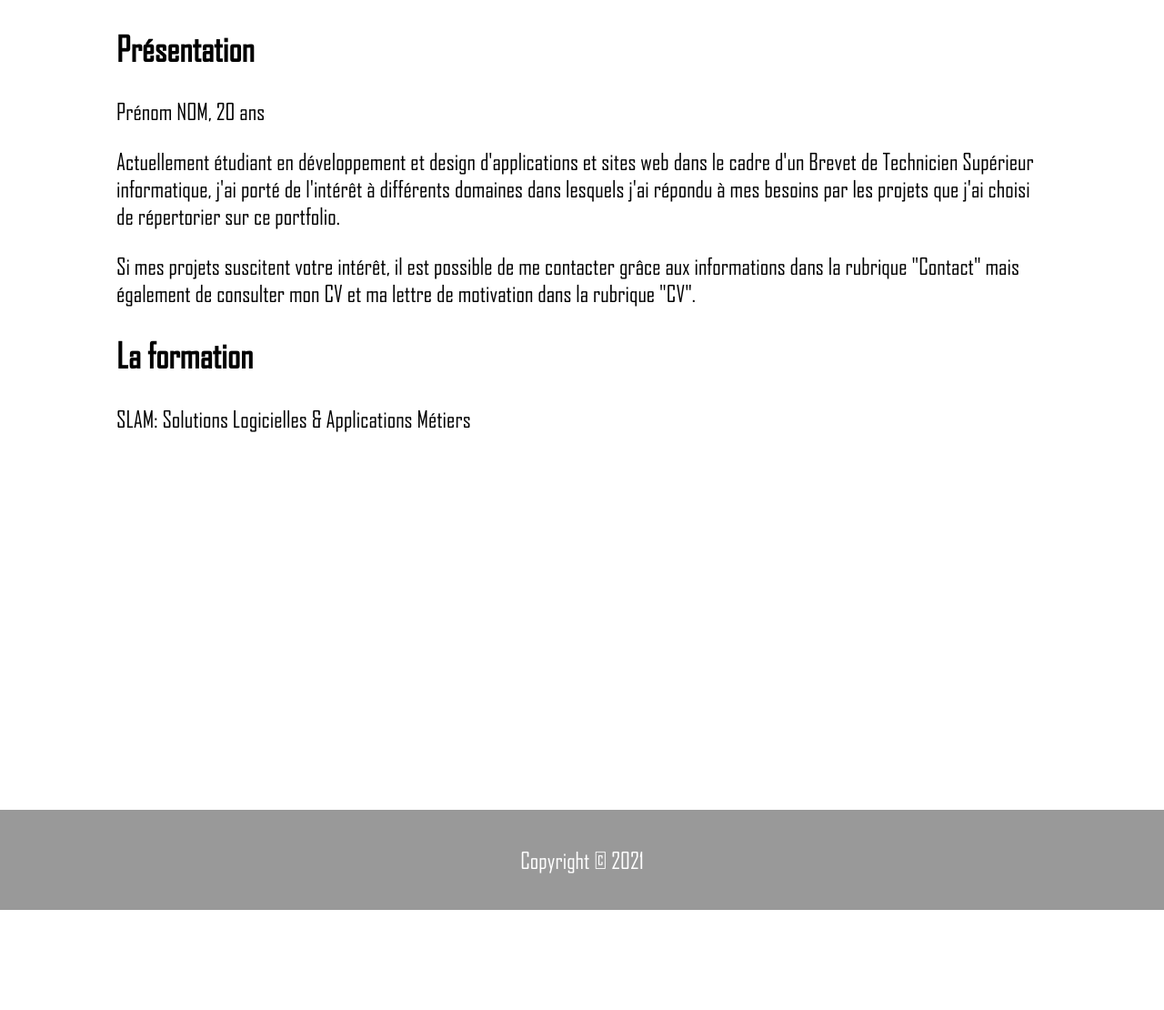
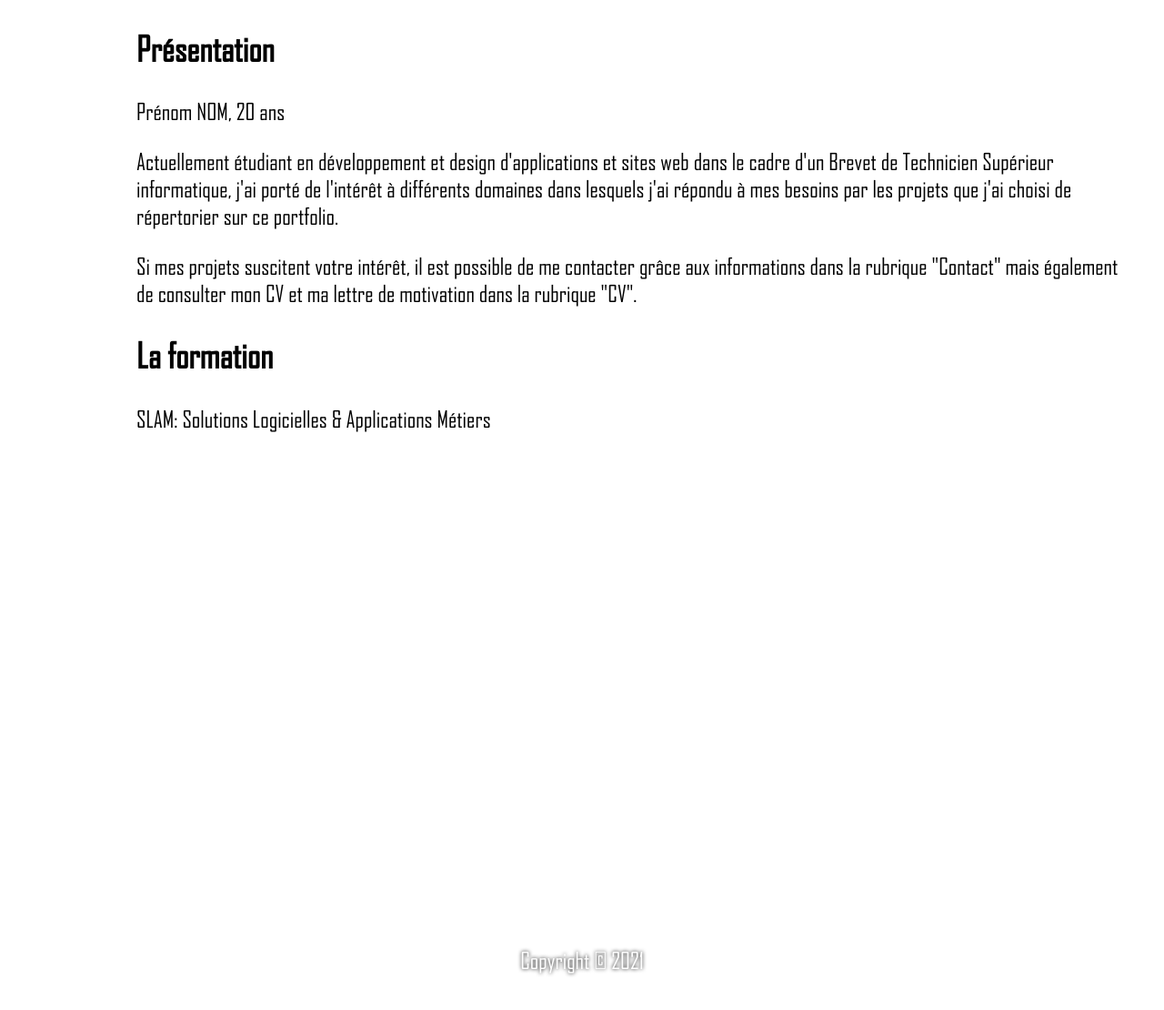
Before and after one commit to MichaelAceAnderson/MichaelAceAnderson.github.io, a PHP site: page /index.php in a window 1280 px wide. Shown: the part 139-1249 px from the top of the page at 91% size. Before the commit the page ends 1139 px from the top, so only its background shows below. Run offline with PHP 8.4, Linux system fonts and the light colour scheme.

Commit message:
Design fixes

```diff
--- a/common/style/style.css
+++ b/common/style/style.css
@@ -268,7 +268,7 @@ Note: Tests/dev only
 /* Contenu */
 .main {
 	position: relative;
-	padding: 0 10%;
+	padding: 0 50px 0 150px;
 	overflow: hidden;
 	z-index: -1;
 	width: 100%;
@@ -278,6 +278,8 @@ Note: Tests/dev only
 	box-sizing: border-box;
 	transition: 1s;
 }
+
+/* Formulaires */
 
 .main form {
 	background: white;
@@ -329,7 +331,6 @@ Note: Tests/dev only
 	transition: 0.2s linear;
 }
 
-/* Style formulaire */
 .main form .error {
 	background: rgb(255 0 0 / 80%);
 	border: 8px solid var(--darker);
@@ -406,11 +407,12 @@ Note: Tests/dev only
 
 /* Informations de bas de page */
 footer {
-	position: absolute;
+	position: relative;
 	bottom: 0;
 	z-index: -1;
 	width: 100%;
-	background: rgba(0, 0, 0, 0.4);
+	background: var(--themecolor);
+	text-shadow: 0 0 4px black;
 	color: white;
 	text-align: center;
 	font-size: 25px;
```
